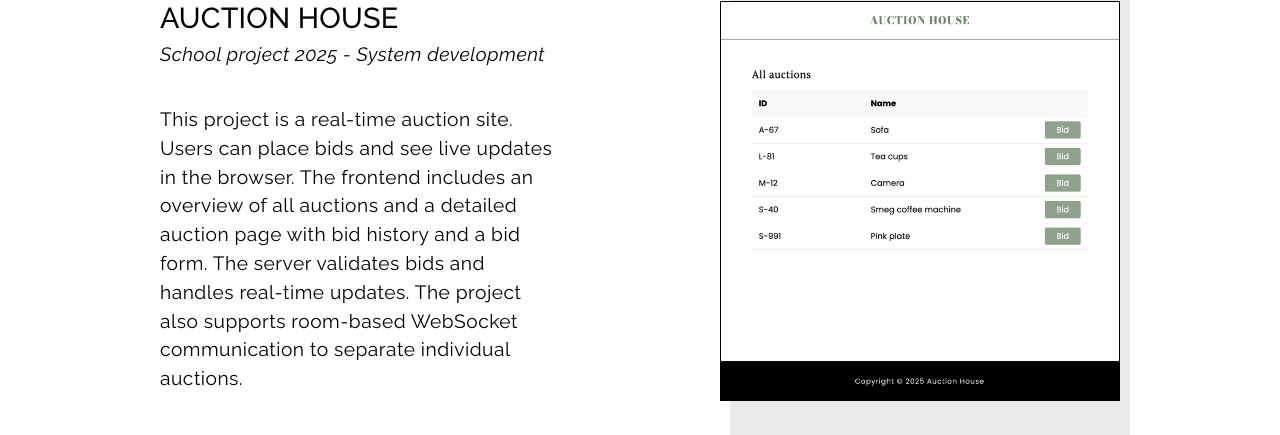
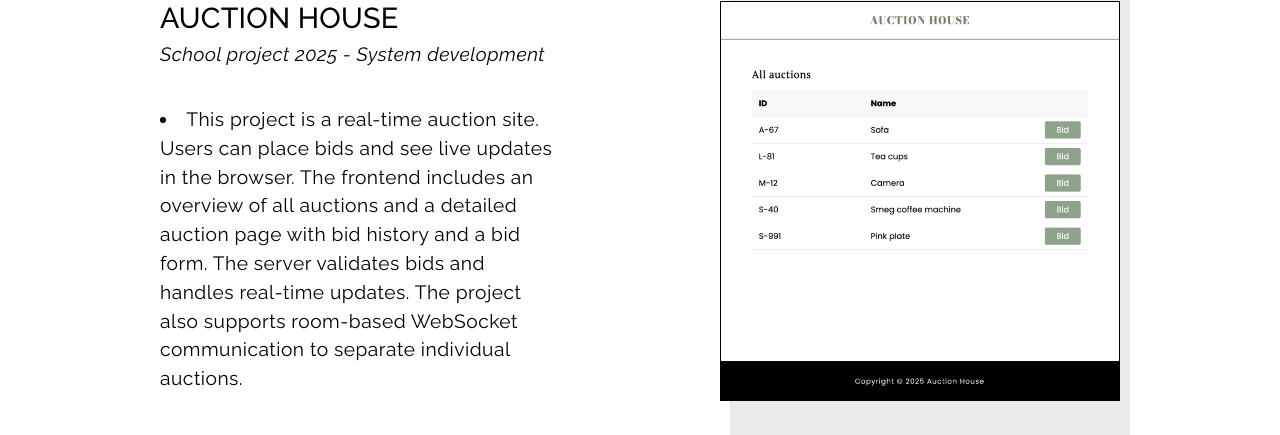
Before and after one commit to malinjansson/mjportfolio, a React (Vite) app: page /project/auctionhouse in a window 1280 px wide. Shown: the part 207-642 px from the top of the page. Built offline with nearby package versions, Linux system fonts and the light colour scheme; a web font is replaced by a local one.

Commit message:
updated the description html structure

```diff
--- a/src/components/ShowProjectDetails.tsx
+++ b/src/components/ShowProjectDetails.tsx
@@ -14,7 +14,11 @@ export const ShowProjectDetails = (props: ShowProjectDetailsProps) => {
                         <h3>{props.project.title}</h3>
                         <span className="project-course">{props.project.course}</span>
                     </div>
-                    <p className="project-description">{props.project.description}</p>
+                    <div className="project-description">
+                        {props.project.description.map((description, i) => (
+                            <li key={i}>{description}</li>
+                        ))}
+                    </div>
                     <div className="project-tech">
                         <h4>Tech</h4>
                         <ul className="tech-list">
```
